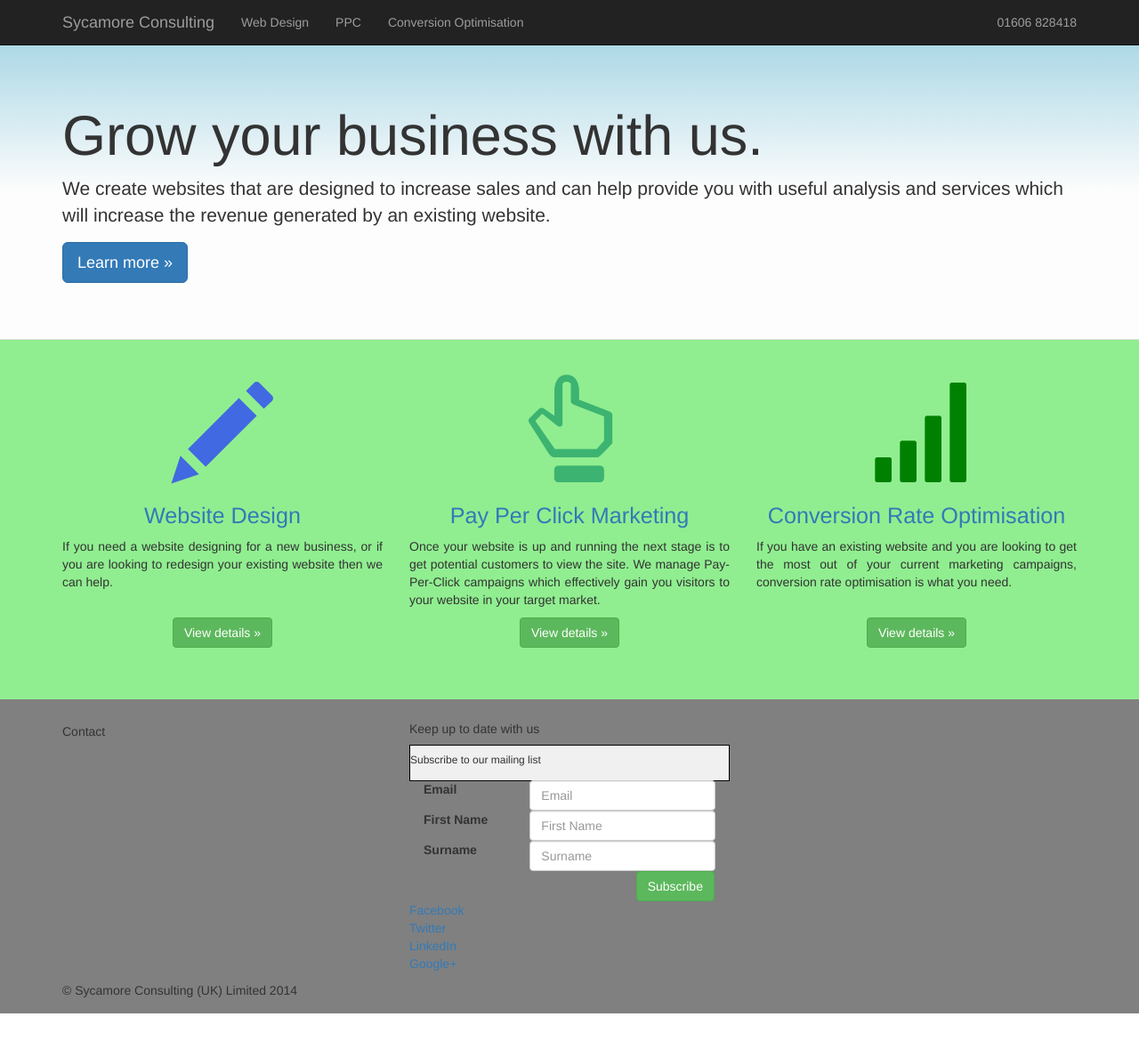
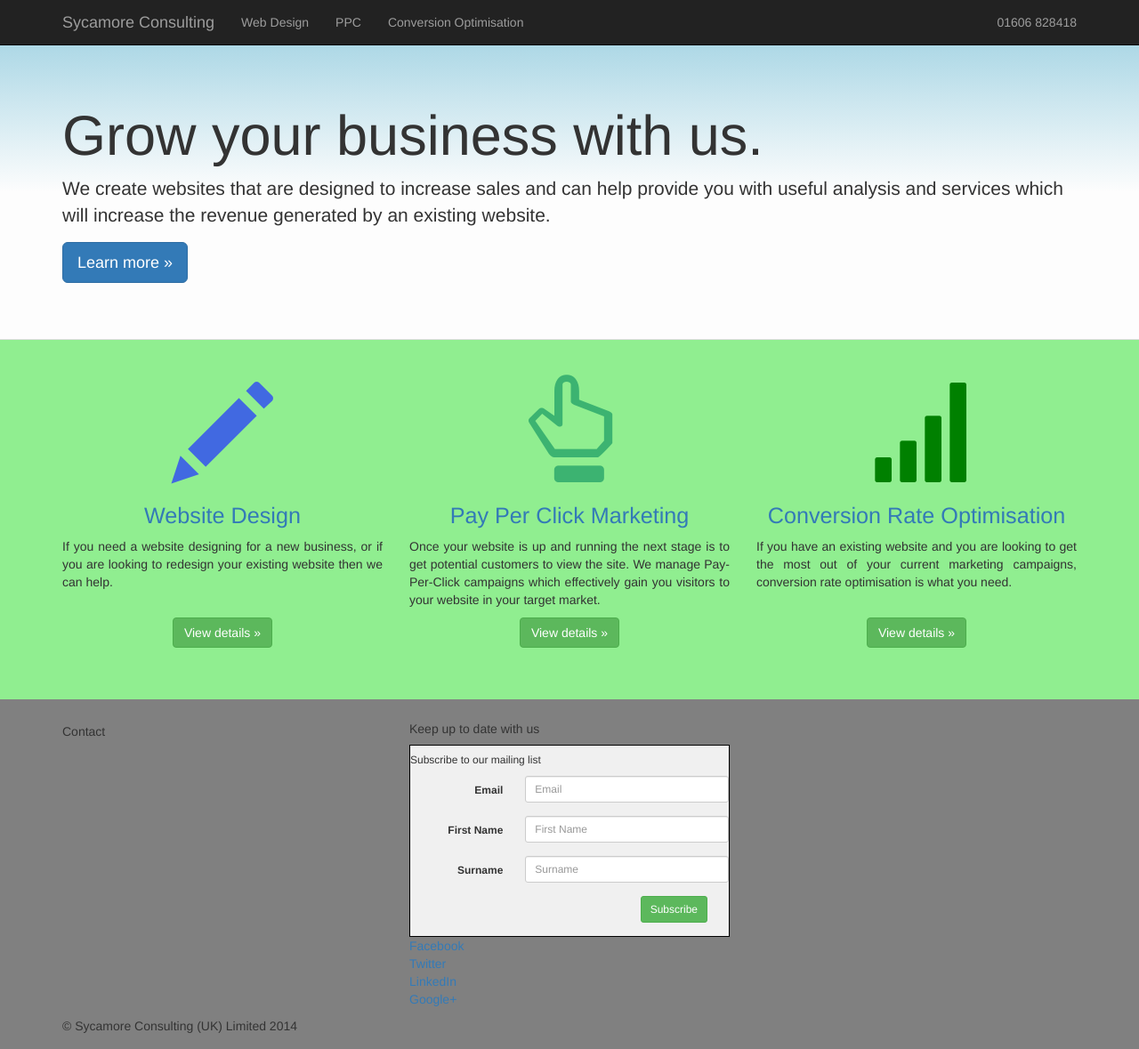
Before and after one commit to sycamoreconsulting/sycamoreconsulting.github.io, a Jekyll site: the page built from index.html, in a window 1280 px wide and 1179 px high. Shown: the whole window at 89% size. Built offline with Jekyll 4.4.1, drawn with Linux system fonts in a browser that asks for light colours; nearby versions of some CDN libraries; Markdown is read by kramdown in place of the engine named in the settings; comment, search, counter and statistics services are not loaded.

Commit message:
Style Mailchimp Form using Bootstrap

```diff
--- a/_includes/footer.html
+++ b/_includes/footer.html
@@ -12,28 +12,28 @@
             <h5>Keep up to date with us</h5>
             <div style="border:1px solid #000;background:#f0f0f0;" id="mc_embed_signup">
               <h6>Subscribe to our mailing list</h6>
-              <form action="http://sycamoreconsulting.us6.list-manage.com/subscribe/post?u=61980630597bc611b361c5f57&amp;id=b6fda103fd" class="form-horizonal" id="mc-embedded-subscribe-form" method="post" name="mc-embedded-subscribe-form" role="form" target="_blank" novalidate="">
+              <form action="http://sycamoreconsulting.us6.list-manage.com/subscribe/post?u=61980630597bc611b361c5f57&amp;id=b6fda103fd" class="form-horizontal" id="mc-embedded-subscribe-form" method="post" name="mc-embedded-subscribe-form" role="form" target="_blank" novalidate="">
                 <div class="form-group">
-                  <label class="col-xs-4 control-label" for="mce-EMAIL">Email</label>
+                  <label class="input-sm col-xs-4 control-label" for="mce-EMAIL">Email</label>
                   <div class="col-xs-8">
-                    <input type="email" class="form-control" id="mce-EMAIL" maxlength="255" name="EMAIL" placeholder="Email" value="" />
+                    <input type="email" class="input-sm form-control" id="mce-EMAIL" maxlength="255" name="EMAIL" placeholder="Email" value="" />
                   </div>
                 </div>
                 <div class="form-group">
-                  <label class="col-xs-4 control-label" for="mce-FNAME">First Name</label>
+                  <label class="input-sm col-xs-4 control-label" for="mce-FNAME">First Name</label>
                   <div class="col-xs-8">
-                    <input type="text" class="form-control" id="mce-FNAME" minlength="2" maxlength="64" name="FNAME" placeholder="First Name" value="" />
+                    <input type="text" class="input-sm form-control" id="mce-FNAME" minlength="2" maxlength="64" name="FNAME" placeholder="First Name" value="" />
                   </div>
                 </div>
                 <div class="form-group">
-                  <label class="col-xs-4 control-label" for="mce-LNAME">Surname</label>
+                  <label class="input-sm col-xs-4 control-label" for="mce-LNAME">Surname</label>
                   <div class="col-xs-8">
-                    <input type="text" class="form-control" id="mce-LNAME" minlength="2" maxlength="64" placeholder="Surname" value="" name="LNAME" />
+                    <input type="text" class="input-sm form-control" id="mce-LNAME" minlength="2" maxlength="64" placeholder="Surname" value="" name="LNAME" />
                   </div>
                 </div>
                 <div class="form-group">
                   <div class="col-xs-4 col-xs-offset-8">
-                    <input type="submit" value="Subscribe" id="mc-embedded-subscribe" name="subscribe" class="btn btn-success" />
+                    <input type="submit" value="Subscribe" id="mc-embedded-subscribe" name="subscribe" class="btn btn-sm btn-success" />
                   </div>
                 </div>
               </form>
```
